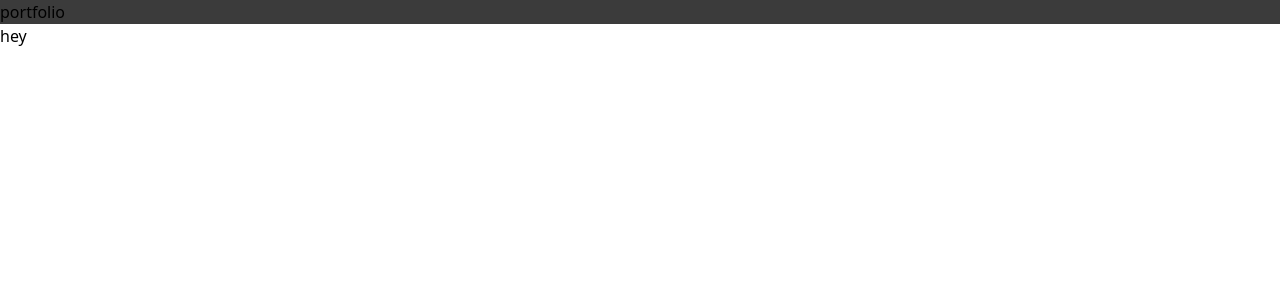
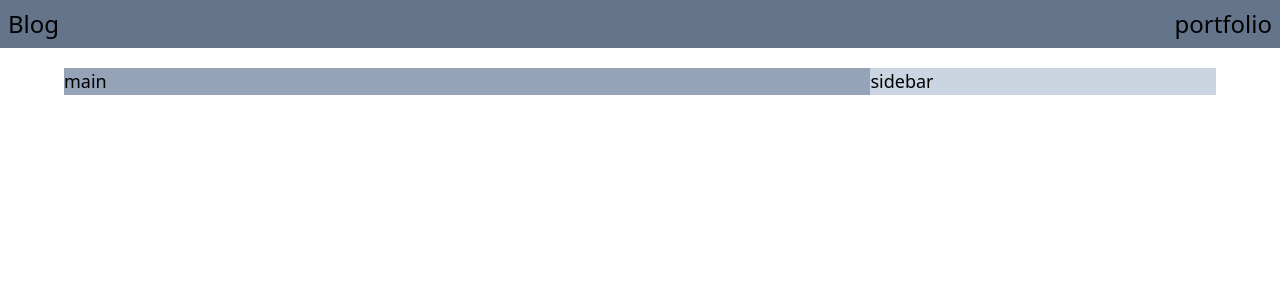
Before and after one commit to Scr00b1e/personal-blog, a Vue app: page / in a window 1280 px wide. Before the commit this address had no page. Shown: the top 300 px of the page. Built offline with nearby package versions, Linux system fonts and the light colour scheme.

Commit message:
created structure of the page

```diff
--- a/src/App.vue
+++ b/src/App.vue
@@ -1,31 +1,25 @@
 <template>
-    <Header></Header>
-    <h1>hey</h1>
+    <Header />
+    <div class="w-full max-w-6xl mt-0 mx-auto">
+        <div class="flex items-center justify-between mt-5">
+            <Main />
+            <Sidebar />
+        </div>
+    </div>
 </template>
 
 <script lang="ts">
+import Main from './components/Main.vue'
+import Sidebar from './components/Sidebar.vue'
 import Header from './components/Header.vue'
+import './main.scss'
 export default {
     components: {
+        Main,
+        Sidebar,
         Header
     }
 }
 </script>
 
-<style lang="scss">
-@tailwind base;
-@tailwind components;
-@tailwind utilities;
-
-*,
-*::after,
-*::before {
-    margin: 0;
-    padding: 0;
-    box-sizing: border-box;
-}
-
-body {
-    font-family: system-ui, -apple-system, BlinkMacSystemFont, 'Segoe UI', Roboto, Oxygen, Ubuntu, Cantarell, 'Open Sans', 'Helvetica Neue', sans-serif;
-}
-</style>
+<style lang="scss"></style>
--- a/src/components/Header.vue
+++ b/src/components/Header.vue
@@ -1,6 +1,7 @@
 <template>
-    <header class="header flex">
-        <h1>portfolio</h1>
+    <header class="w-full flex justify-between items-center bg-slate-500 p-2">
+        <h1 class="text-2xl">Blog</h1>
+        <h1 class="text-2xl">portfolio</h1>
     </header>
 </template>
 
@@ -10,9 +11,4 @@ export default {
 }
 </script>
 
-<style lang="scss" scoped>
-.header {
-    width: 100%;
-    background: #3b3b3b;
-}
-</style>
+<style lang="scss" scoped></style>
--- /dev/null
+++ b/src/components/Main.vue
@@ -0,0 +1,13 @@
+<template>
+    <div class="main w-full bg-slate-400">
+        <h1>main</h1>
+    </div>
+</template>
+
+<script lang="ts">
+export default {
+
+}
+</script>
+
+<style lang="scss" scoped></style>
--- /dev/null
+++ b/src/components/Sidebar.vue
@@ -0,0 +1,13 @@
+<template>
+    <div class="sidebar bg-slate-300">
+        <h1>sidebar</h1>
+    </div>
+</template>
+
+<script lang="ts">
+export default {
+
+}
+</script>
+
+<style lang="scss" scoped></style>
--- /dev/null
+++ b/src/main.scss
@@ -0,0 +1,26 @@
+@tailwind base;
+@tailwind components;
+@tailwind utilities;
+
+*,
+*::after,
+*::before {
+    margin: 0;
+    padding: 0;
+    box-sizing: border-box;
+}
+
+body {
+    font-family: system-ui, -apple-system, BlinkMacSystemFont, 'Segoe UI', Roboto, Oxygen, Ubuntu, Cantarell, 'Open Sans', 'Helvetica Neue', sans-serif;
+    font-size: 18px;
+    font-weight: 400;
+    color: #000000;
+}
+
+.main {
+    width: 70%;
+}
+
+.sidebar {
+    width: 30%;
+}
```
